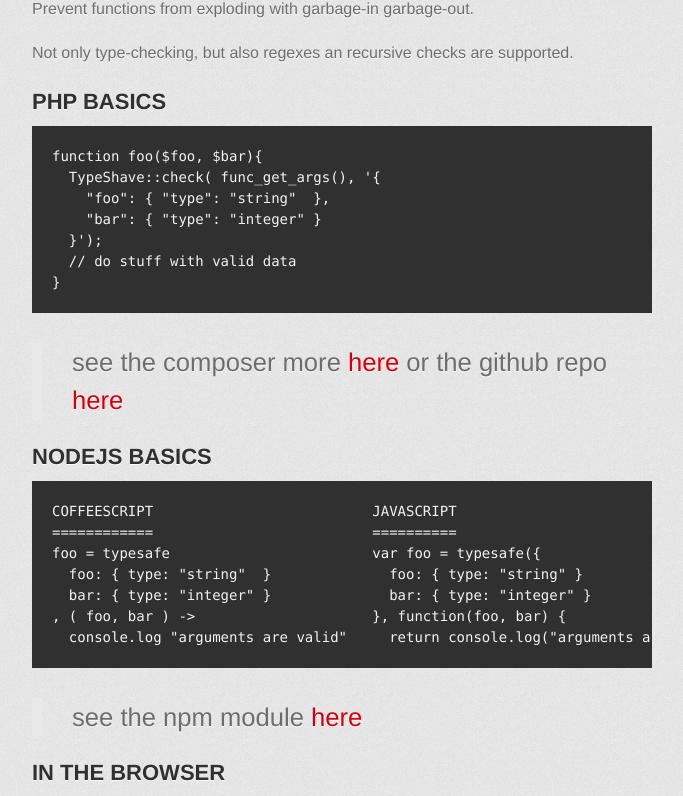
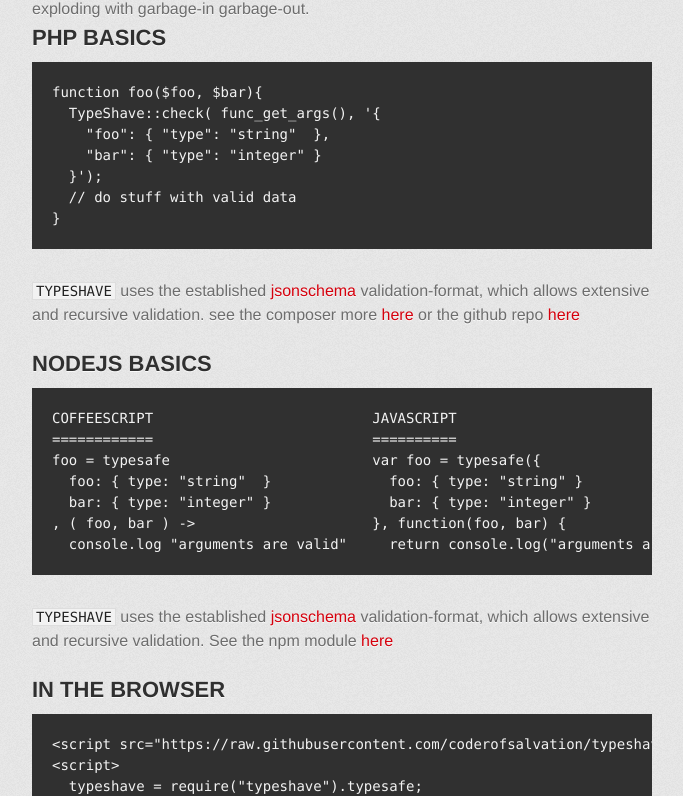
Before and after one commit to coderofsalvation/typeshave, a plain HTML site: page index.html in a window 1280 px wide. Shown: the part 673-1469 px from the top of the page, without its empty margins (298-981 px from the left). Drawn offline with Linux system fonts and the light colour scheme; a web font is replaced by a local one.

```diff
--- a/index.html
+++ b/index.html
@@ -34,15 +34,11 @@
           <h1>
 <a id="typeshave" class="anchor" href="#typeshave" aria-hidden="true"><span class="octicon octicon-link"></span></a>Typeshave</h1>
 
-<p>Guard your function's incoming data using typeshave wrappers in JAVASCRIPT &amp; PHP.</p>
-
-<p></p>
+<p>Guard your function's incoming data using typeshave wrappers in JAVASCRIPT &amp; PHP.
+</p>
 <img src="https://camo.githubusercontent.com/c784f14f7c15fec9fa475bd2789be46d2cb96943/687474703a2f2f636f6465726f6673616c766174696f6e2e6769746875622e696f2f7479706573686176652f6c6f676f2e706e67">
 
-
-<p>Prevent functions from exploding with garbage-in garbage-out.</p>
-
-<p>Not only type-checking, but also regexes an recursive checks are supported.</p>
+Prevent functions from exploding with garbage-in garbage-out.
 
 <h2>
 <a id="php-basics" class="anchor" href="#php-basics" aria-hidden="true"><span class="octicon octicon-link"></span></a>PHP BASICS</h2>
@@ -56,9 +52,8 @@
 }
 </code></pre>
 
-<blockquote>
-<p>see the composer more <a href="https://packagist.org/packages/coderofsalvation/typeshave">here</a> or the github repo <a href="https://github.com/coderofsalvation/typeshave.php">here</a></p>
-</blockquote>
+<p><code>TYPESHAVE</code> uses the established <a href="http://jsonschema.net">jsonschema</a> validation-format, which allows extensive  and recursive  validation.
+see the composer more <a href="https://packagist.org/packages/coderofsalvation/typeshave">here</a> or the github repo <a href="https://github.com/coderofsalvation/typeshave.php">here</a></p>
 
 <h2>
 <a id="nodejs-basics" class="anchor" href="#nodejs-basics" aria-hidden="true"><span class="octicon octicon-link"></span></a>NODEJS BASICS</h2>
@@ -72,9 +67,8 @@ foo = typesafe                        var foo = typesafe({
   console.log "arguments are valid"     return console.log("arguments are valid");
 </code></pre>
 
-<blockquote>
-<p>see the npm module <a href="https://www.npmjs.com/package/typeshave">here</a></p>
-</blockquote>
+<p><code>TYPESHAVE</code> uses the established <a href="http://jsonschema.net">jsonschema</a> validation-format, which allows extensive and recursive  validation.
+See the npm module <a href="https://www.npmjs.com/package/typeshave">here</a></p>
 
 <h2>
 <a id="in-the-browser" class="anchor" href="#in-the-browser" aria-hidden="true"><span class="octicon octicon-link"></span></a>IN THE BROWSER</h2>
```
Also changed, not shown: params.json (+1 -1 lines).
